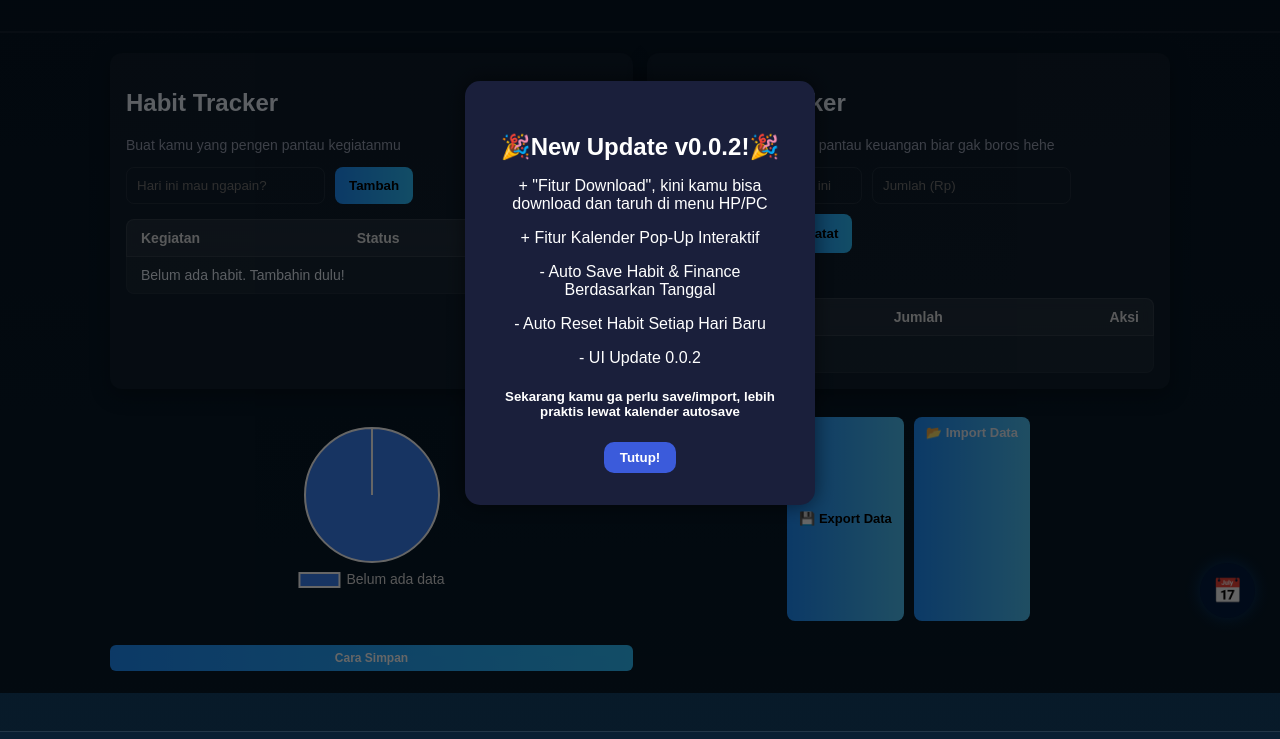
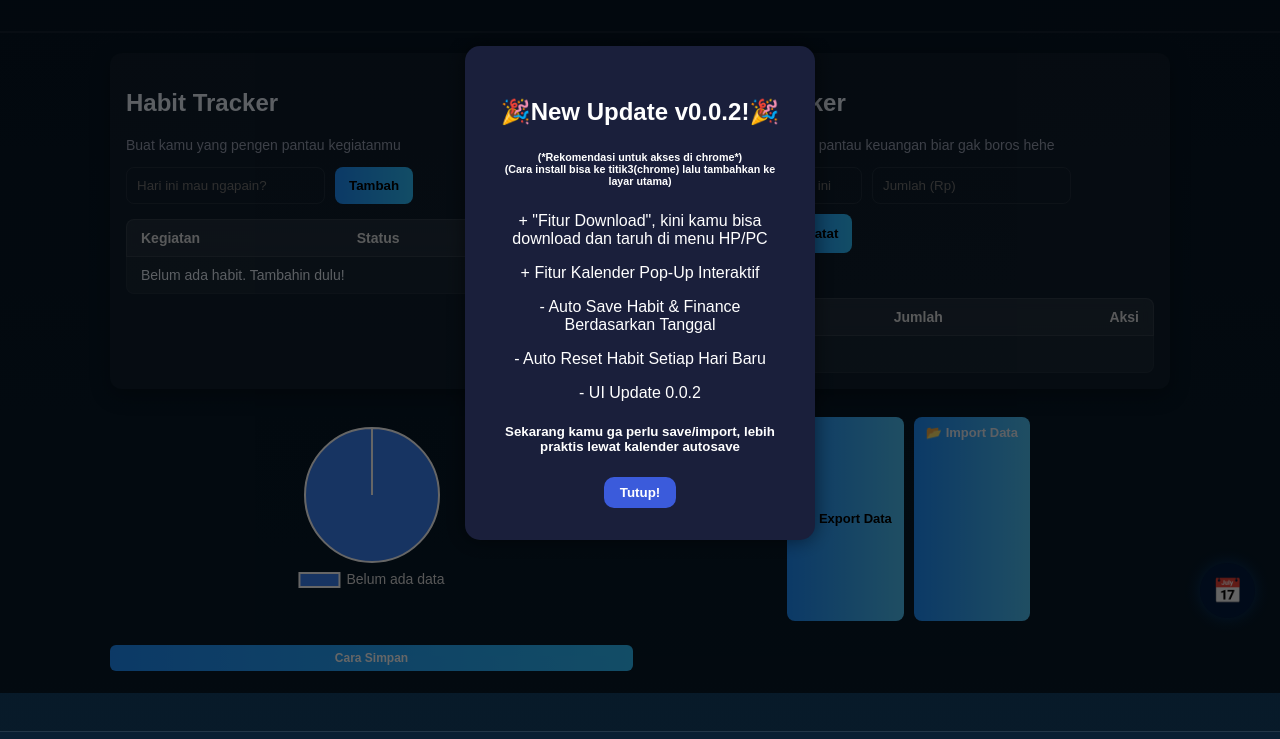
Before and after one commit to Zak-Project27/Trackzy-by-E.Zakky, a plain HTML site: page index.html in a window 1280 px wide. Shown: the part 107-846 px from the top of the page. Drawn offline with nearby package versions, Linux system fonts and the light colour scheme.

Commit message:
Update index.html
notif pop up tipis

```diff
--- a/index.html
+++ b/index.html
@@ -29,6 +29,7 @@
   <div id="update-popup" class="popup">
     <div class="popup-content">
       <h2>🎉New Update v0.0.2!🎉</h2>
+      <h6>(*Rekomendasi untuk akses di chrome*)<br>(Cara install bisa ke titik3(chrome) lalu tambahkan ke layar utama)</h6>
       <p>+ "Fitur Download", kini kamu bisa download dan taruh di menu HP/PC</p>
       <p>+ Fitur Kalender Pop-Up Interaktif</p>
       <p>- Auto Save Habit & Finance Berdasarkan Tanggal</p>
```
